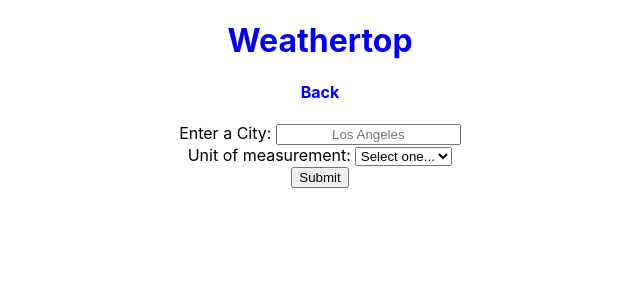
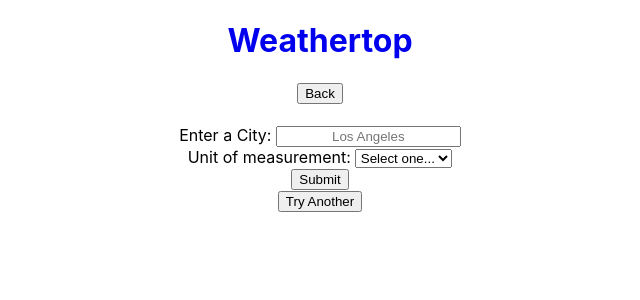
Before and after one commit to zacharyjameson/weathertop, a React (Create React App) app: page /weather-search in a window 1280 px wide. Shown: the top 300 px of the page, without its empty margins (320-960 px from the left). Built offline with nearby package versions, Linux system fonts and the light colour scheme.

Commit message:
context progress

```diff
--- /dev/null
+++ b/src/ApiContext.js
@@ -0,0 +1,12 @@
+import React from "react";
+
+export default React.createContext({
+  unit: "",
+  query: "",
+  current_temp: "",
+  max_temp: "",
+  min_temp: "",
+  description: "",
+  humidity: "",
+  wind_speed: "",
+});
--- a/src/App.js
+++ b/src/App.js
@@ -1,22 +1,17 @@
 import React, { Component } from "react";
 import Searchbar from "./Searchbar/Searchbar";
 import { Route, Link } from "react-router-dom";
-import "./App.css"
-import HomePage from './HomePage/HomePage'
+import "./App.css";
+import HomePage from "./HomePage/HomePage";
+import Results from "./Results/Results";
 
 class App extends Component {
-  constructor(props) {
-    super(props);
-    this.state = {
-      city: "",
-    };
-  }
-
   renderMainRoutes() {
     return (
       <>
+        <Route exact path="/" component={HomePage} />
         <Route path="/weather-search" component={Searchbar} />
-        <Route exact path="/" component={HomePage} />
+        <Route path="/results" component={Results} />
       </>
     );
   }
@@ -26,12 +21,12 @@ class App extends Component {
       <div className="App">
         <header className="App_header">
           <h1>
-            <Link to="/" className="link">Weathertop</Link>
+            <Link to="/" className="link">
+              Weathertop
+            </Link>
           </h1>
         </header>
-        <main className="App_main">
-          {this.renderMainRoutes()}
-        </main>
+        <main className="App_main">{this.renderMainRoutes()}</main>
       </div>
     );
   }
--- a/src/Results/Results.js
+++ b/src/Results/Results.js
@@ -0,0 +1,25 @@
+import React, { Component } from "react";
+import { Link } from "react-router-dom";
+import ApiContext from "../ApiContext";
+
+class Results extends Component {
+  static contextType = ApiContext;
+  render() {
+    return (
+      <div className="results">
+        <Link to="/weather-search">
+          <button type="button" value="submit">
+            Try Another
+          </button>
+        </Link>
+        <div className="main_temp">
+          {this.context.current_temp}
+          <br />
+          {this.context.max_temp}
+        </div>
+      </div>
+    );
+  }
+}
+
+export default Results;
--- a/src/Searchbar/Searchbar.js
+++ b/src/Searchbar/Searchbar.js
@@ -1,14 +1,14 @@
 import React, { Component } from "react";
 import { Link } from "react-router-dom";
+import ApiContext from "../ApiContext";
+import config from "../config";
+import Results from "../Results/Results";
 
 class Searchbar extends Component {
-  constructor(props) {
-    super(props);
-    this.state = {
+  state = {
     unit: "",
     query: "",
   };
-  }
 
   handleUnit = (e) => {
     this.setState({
@@ -28,8 +28,8 @@ class Searchbar extends Component {
     e.preventDefault();
     const query = this.state.query;
     const unit = this.state.unit;
-    const key = "0ddf041fb53a2aff9b34fe18f7ed9ebd";
-    const url = `https://api.openweathermap.org/data/2.5/weather?&APPID=${key}&units=${unit}&q=${query}`;
+    const url = `${config.API_ENDPOINT}${config.KEY}&units=${unit}&q=${query}`;
+    const path = `results/${query}`;
     console.log(query, unit);
 
     fetch(url)
@@ -38,11 +38,18 @@ class Searchbar extends Component {
         if (!weather.ok) {
           throw new Error("The weather isn't weather. Please try again later.");
         }
-        console.log('Response:', weather);
+        //console.log("Response:", weather);
         return weather.json();
       })
       .then((weatherJson) => {
-        console.log('JSON:', weatherJson.main);
+        this.setState({
+          current_temp: weatherJson.main.temp,
+          max_temp: weatherJson.main.temp_max,
+          min_temp: weatherJson.main.temp_min,
+        });
+        console.log("JSON:", weatherJson);
+        console.log("State: ", this.state);
+        this.props.history.push(path);
       })
       .catch((error) => {
         console.log("Error: ", error);
@@ -50,16 +57,24 @@ class Searchbar extends Component {
   };
 
   render() {
+    const value = {
+      current_temp: this.state.current_temp,
+      max_temp: this.state.max_temp,
+      min_temp: this.state.min_temp,
+    };
     return (
+      <ApiContext.Provider value={value}>
         <form onSubmit={this.handleSubmit}>
           <div className="searchbar_main">
-          <header>
+            <nav>
               <h4>
                 <Link to="/" className="link">
+                  <button type="button" value="Back">
                     Back
+                  </button>
                 </Link>
               </h4>
-          </header>
+            </nav>
             <label htmlFor="searchbar_box">Enter a City:</label>{" "}
             <input
               type="text"
@@ -77,11 +92,11 @@ class Searchbar extends Component {
               <option value="metric">Metric</option>
             </select>
             <br />
-          <button type="submit" value="submit">
-            Submit
-          </button>
+            <input type="submit" value="Submit" />
           </div>
         </form>
+        <Results />
+      </ApiContext.Provider>
     );
   }
 }
--- a/src/config.js
+++ b/src/config.js
@@ -1,3 +1,6 @@
 export default {
-    API_ENDPOINT: 'api.openweathermap.org/data/2.5/forecast?appid=0ddf041fb53a2aff9b34fe18f7ed9ebd',
-}
+  API_ENDPOINT:
+    "https://api.openweathermap.org/data/2.5/weather?APPID=",
+  API_KEY: process.env.WEATHER_KEY,
+  KEY: '0ddf041fb53a2aff9b34fe18f7ed9ebd'
+};
```
Lines whose indentation alone changed are shown as unchanged.
